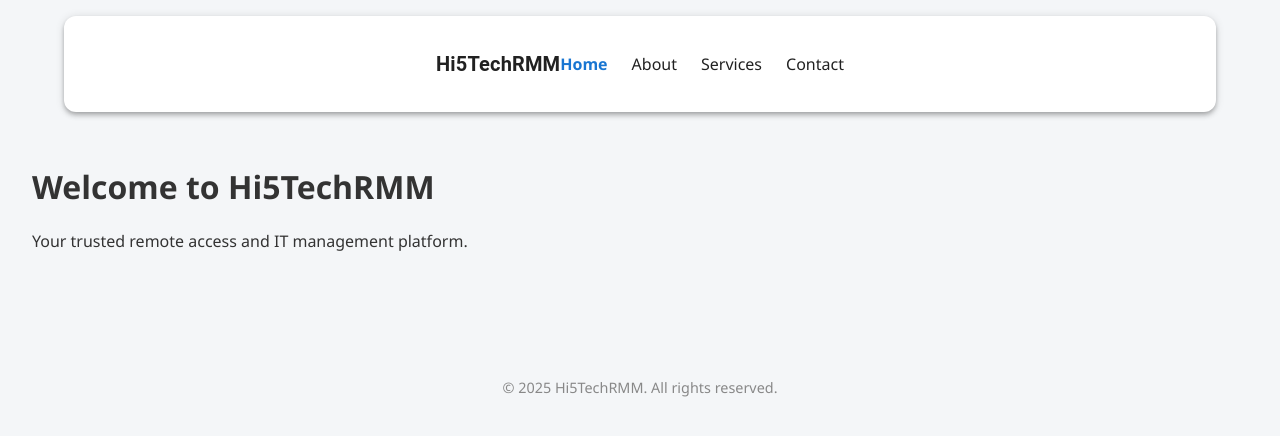
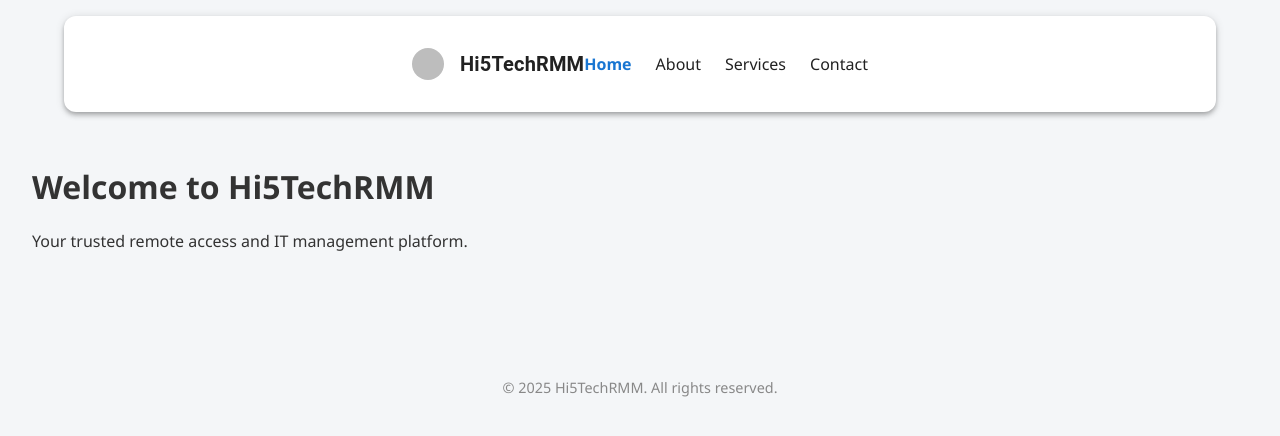
Before and after one commit to dansut24/rmm-prototype, a React (Create React App) app: page / in a window 1280 px wide. Shown: the top 436 px of the page. Built offline with nearby package versions, Linux system fonts and the light colour scheme.

Commit message:
Update Header.js

```diff
--- a/src/components/Header.js
+++ b/src/components/Header.js
@@ -5,9 +5,9 @@ import {
   Toolbar,
   IconButton,
   Typography,
-  Drawer,
   Box,
   Link,
+  Collapse,
   useTheme,
   useMediaQuery
 } from '@mui/material';
@@ -22,43 +22,12 @@ const navItems = [
 ];
 
 const Header = () => {
+  const [menuOpen, setMenuOpen] = useState(false);
   const theme = useTheme();
+  const location = useLocation();
   const isMobile = useMediaQuery(theme.breakpoints.down('md'));
-  const [drawerOpen, setDrawerOpen] = useState(false);
-  const location = useLocation();
 
-  const toggleDrawer = () => setDrawerOpen(!drawerOpen);
-
-  const drawer = (
-    <Box
-      sx={{
-        width: '250px',
-        padding: 3,
-        height: '100%',
-        backgroundColor: theme.palette.background.default
-      }}
-      role="presentation"
-    >
-      <IconButton onClick={toggleDrawer} sx={{ float: 'right' }}>
-        <CloseIcon />
-      </IconButton>
-      <Box sx={{ mt: 6, display: 'flex', flexDirection: 'column', gap: 2 }}>
-        {navItems.map(({ label, path }) => (
-          <Link
-            key={path}
-            to={path}
-            component={RouterLink}
-            underline="none"
-            color={location.pathname === path ? 'primary.main' : 'text.primary'}
-            fontWeight={location.pathname === path ? 'bold' : 'normal'}
-            onClick={toggleDrawer}
-          >
-            {label}
-          </Link>
-        ))}
-      </Box>
-    </Box>
-  );
+  const toggleMenu = () => setMenuOpen(prev => !prev);
 
   return (
     <>
@@ -73,19 +42,38 @@ const Header = () => {
             color: theme.palette.text.primary
           }}
         >
-          <Toolbar sx={{ display: 'flex', justifyContent: 'space-between' }}>
+          <Toolbar sx={{ minHeight: 48, px: 2 }}>
+            {/* Logo Placeholder */}
+            <Box
+              component="div"
+              sx={{
+                width: 32,
+                height: 32,
+                backgroundColor: 'grey.400',
+                borderRadius: '50%',
+                mr: 2
+              }}
+            />
+
+            {/* App Name */}
             <Typography
               variant="h6"
               component={RouterLink}
               to="/"
-              sx={{ textDecoration: 'none', color: 'inherit', fontWeight: 'bold' }}
+              sx={{
+                textDecoration: 'none',
+                color: 'inherit',
+                fontWeight: 'bold',
+                flexGrow: 1
+              }}
             >
               Hi5TechRMM
             </Typography>
 
+            {/* Nav or Hamburger */}
             {isMobile ? (
-              <IconButton edge="end" color="inherit" onClick={toggleDrawer}>
-                <MenuIcon />
+              <IconButton onClick={toggleMenu} color="inherit">
+                {menuOpen ? <CloseIcon /> : <MenuIcon />}
               </IconButton>
             ) : (
               <Box sx={{ display: 'flex', gap: 3 }}>
@@ -104,17 +92,36 @@ const Header = () => {
               </Box>
             )}
           </Toolbar>
+
+          {/* Mobile Drawer Below Header */}
+          <Collapse in={menuOpen} timeout="auto" unmountOnExit>
+            <Box
+              sx={{
+                display: 'flex',
+                flexDirection: 'column',
+                gap: 2,
+                px: 3,
+                py: 2,
+                backgroundColor: theme.palette.background.default
+              }}
+            >
+              {navItems.map(({ label, path }) => (
+                <Link
+                  key={path}
+                  to={path}
+                  component={RouterLink}
+                  underline="none"
+                  onClick={toggleMenu}
+                  color={location.pathname === path ? 'primary.main' : 'text.primary'}
+                  fontWeight={location.pathname === path ? 'bold' : 'normal'}
+                >
+                  {label}
+                </Link>
+              ))}
+            </Box>
+          </Collapse>
         </AppBar>
       </Box>
-
-      <Drawer
-        anchor="right"
-        open={drawerOpen}
-        onClose={toggleDrawer}
-        ModalProps={{ keepMounted: true }}
-      >
-        {drawer}
-      </Drawer>
     </>
   );
 };
```
